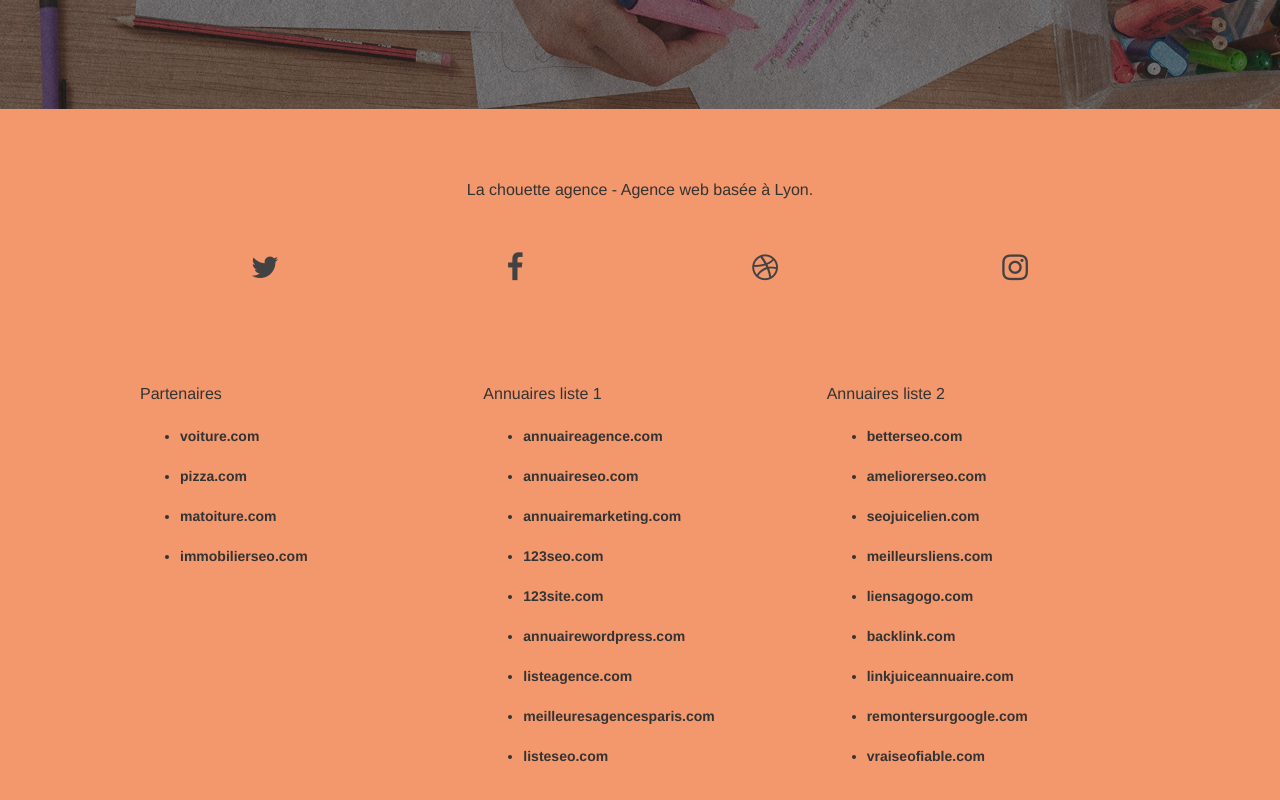
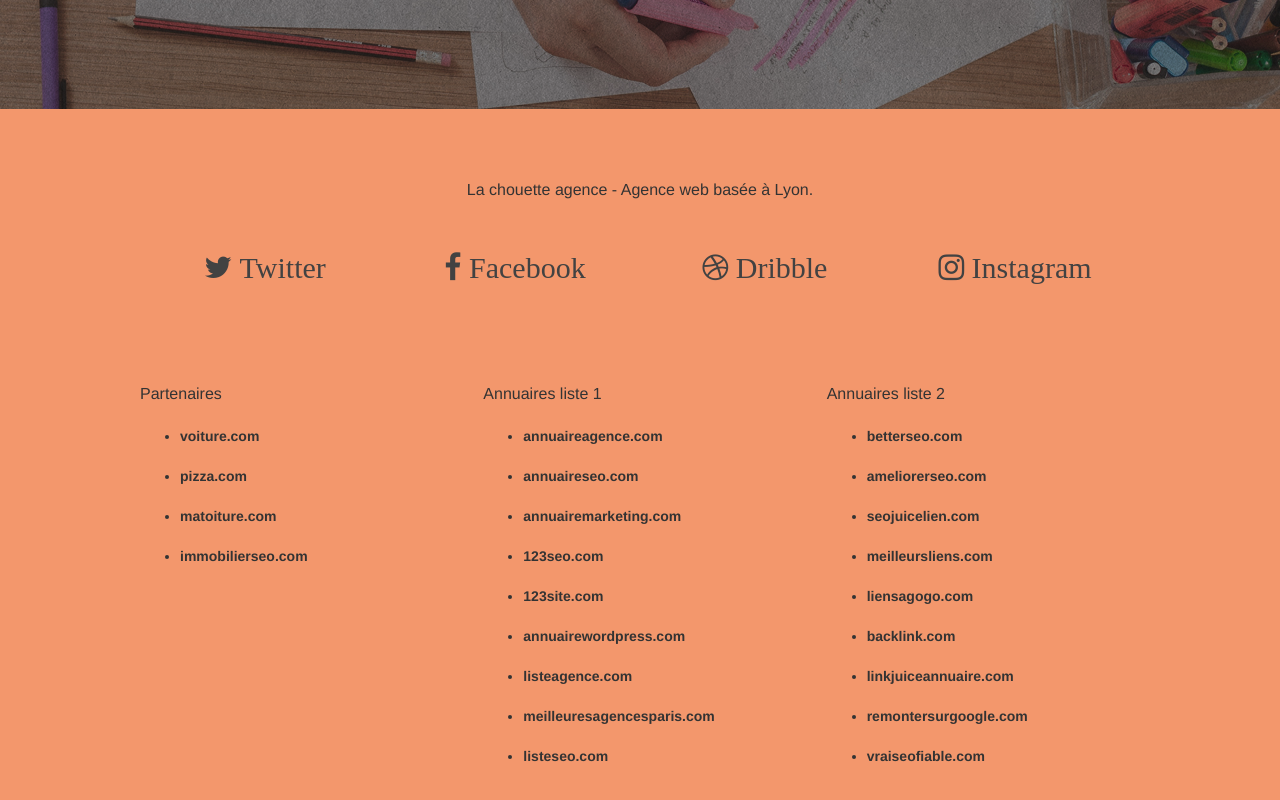
Before and after one commit to morgan2993/projet4-optimis-, a plain HTML site: page index.html in a window 1280 px wide. Shown: the part 4111-4911 px from the top of the page. Drawn offline with Linux system fonts and the light colour scheme.

Commit message:
ajout text link socia

```diff
--- a/index.html
+++ b/index.html
@@ -226,22 +226,22 @@
 				<div class="row row-no-gutters social">
 					<div class="col-sm-3">
 						<div class="text-center">
-							<a class="social" href="index.html"><span class="fa fa-twitter icon-md" alt="twitter"></span></a>
+							<a class="social" href="index.html"><span class="fa fa-twitter icon-md" alt="twitter">  Twitter</span></a>
 						</div>
 					</div>
 					<div class="col-sm-3">
 						<div class="text-center">
-							<a class="social" href="index.html"><span class="fa fa-facebook icon-md" alt="Facebook"></span></a>
+							<a class="social" href="index.html"><span class="fa fa-facebook icon-md" alt="Facebook">  Facebook</span></a>
 						</div>
 					</div>
 					<div class="col-sm-3">
 						<div class="text-center">
-							<a class="social" href="index.html"><span class="fa fa-dribbble icon-md" alt="Dribble"></span></a>
+							<a class="social" href="index.html"><span class="fa fa-dribbble icon-md" alt="Dribble">  Dribble</span></a>
 						</div>
 					</div>
 					<div class="col-sm-3">
 						<div class="text-center">
-							<a class="social" href="index.html"><span class="fa fa-instagram icon-md" alt="Instagram"></span></a>
+							<a class="social" href="index.html"><span class="fa fa-instagram icon-md" alt="Instagram">  Instagram</span></a>
 						</div>
 					</div>
 				</div>
```
